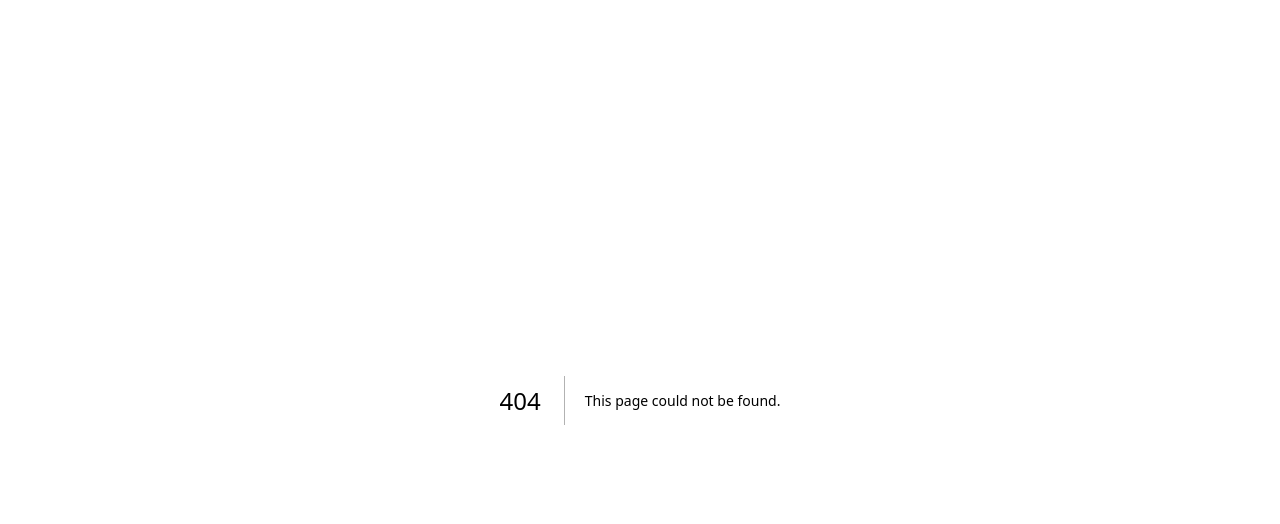
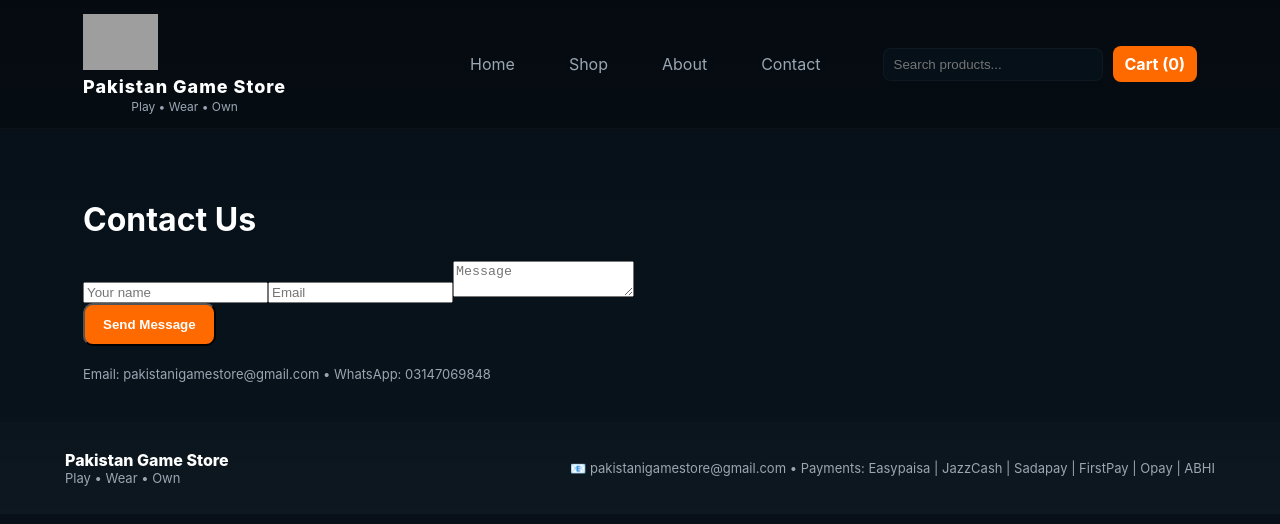
Before and after one commit to Pakistani-Game-Store/pgs-store-upgrad, a Next.js app: page /contact in a window 1280 px wide. Before the commit this address had no page. Shown: the top 524 px of the page. Built offline with nearby package versions, Linux system fonts and the light colour scheme; grey boxes are pictures that could not be loaded.

Commit message:
Create contact.js

```diff
--- /dev/null
+++ b/pages/contact.js
@@ -0,0 +1,28 @@
+import Header from "../components/Header";
+import Footer from "../components/Footer";
+import { useState } from "react";
+
+export default function Contact() {
+  const [name,setName] = useState('');
+  const [email,setEmail] = useState('');
+  const [message,setMessage] = useState('');
+
+  function sendMessage(e){ e.preventDefault(); alert("Message sent (demo). We'll contact you soon."); setName(''); setEmail(''); setMessage(''); }
+
+  return (
+    <>
+      <Header />
+      <main className="container" style={{paddingTop:20}}>
+        <h1>Contact Us</h1>
+        <form onSubmit={sendMessage} style={{maxWidth:560}}>
+          <input placeholder="Your name" value={name} onChange={(e)=>setName(e.target.value)} />
+          <input placeholder="Email" value={email} onChange={(e)=>setEmail(e.target.value)} />
+          <textarea placeholder="Message" value={message} onChange={(e)=>setMessage(e.target.value)} />
+          <div><button className="btn-primary" type="submit">Send Message</button></div>
+        </form>
+        <div style={{marginTop:20}} className="small muted">Email: pakistanigamestore@gmail.com • WhatsApp: 03147069848</div>
+      </main>
+      <Footer />
+    </>
+  );
+}
```
